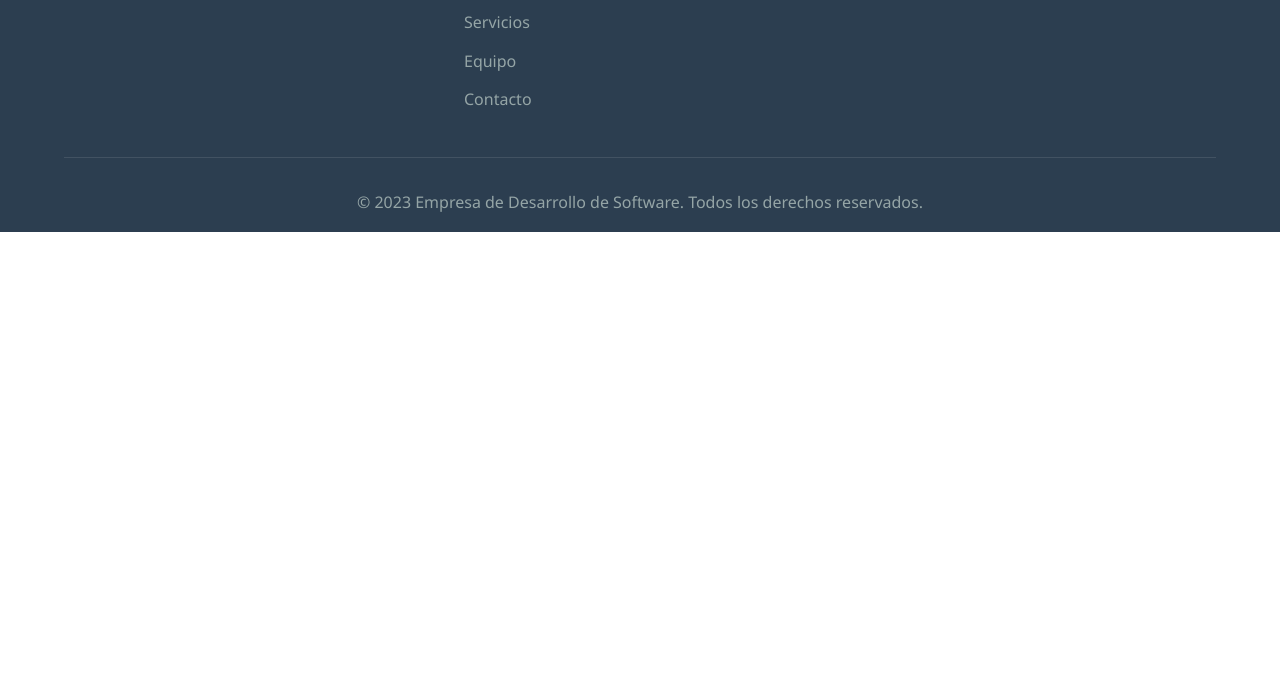
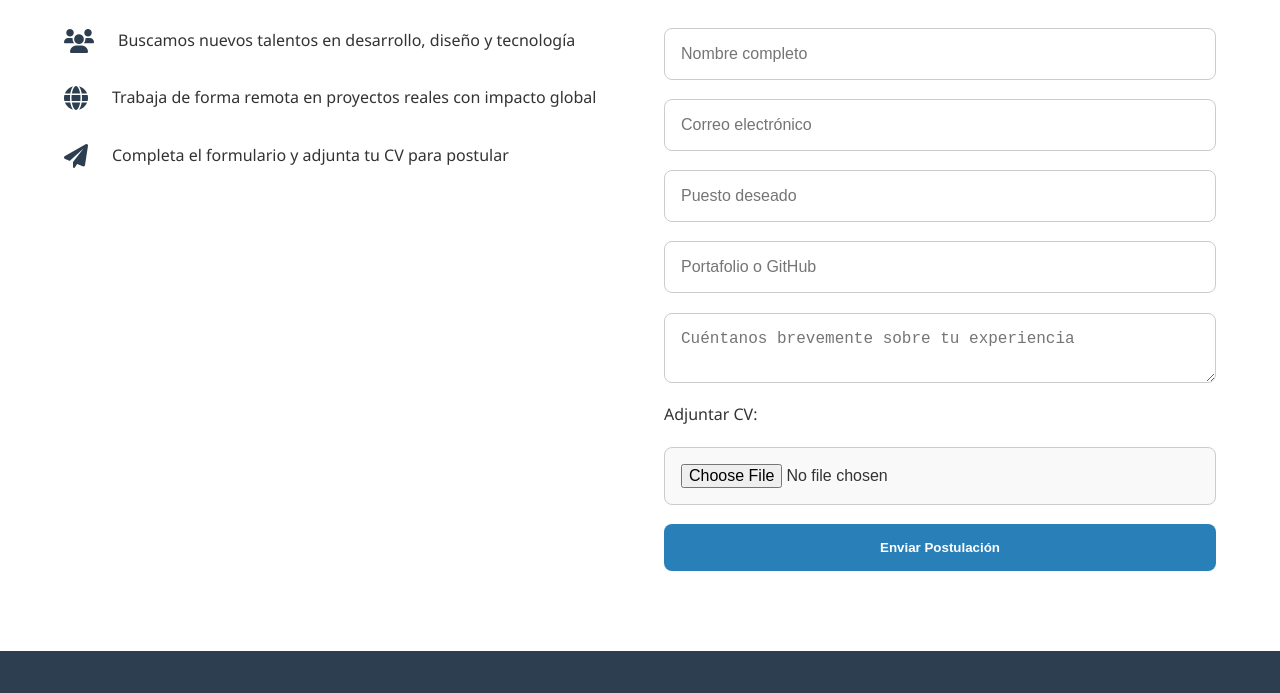
Before and after one commit to raquelalfarom/PageProject, a plain HTML site: page index.html in a window 1280 px wide. Shown: the part 5396-6089 px from the top of the page. Before the commit the page ends 5628 px from the top, so only its background shows below. Drawn offline with Linux system fonts and the light colour scheme.

Commit message:
section de empleo

```diff
--- a/index.html
+++ b/index.html
@@ -217,6 +217,52 @@
           </form>
         </div>
       </section>
+
+      <!--contrato-->
+      <section id="empleos" class="empleo">
+        <h2>Estamos Contratando</h2>
+        <p class="section-subtitle">
+          ¿Eres desarrollador? Únete a nuestro equipo creativo y apasionado por
+          la tecnología
+        </p>
+        <div class="empleo-container">
+          <div class="empleo-info">
+            <div class="info-item">
+              <i class="fas fa-users"></i>
+              <p>Buscamos nuevos talentos en desarrollo, diseño y tecnología</p>
+            </div>
+            <div class="info-item">
+              <i class="fas fa-globe"></i>
+              <p>
+                Trabaja de forma remota en proyectos reales con impacto global
+              </p>
+            </div>
+            <div class="info-item">
+              <i class="fas fa-paper-plane"></i>
+              <p>Completa el formulario y adjunta tu CV para postular</p>
+            </div>
+          </div>
+          <form class="empleo-form" enctype="multipart/form-data">
+            <input type="text" placeholder="Nombre completo" required />
+            <input type="email" placeholder="Correo electrónico" required />
+            <input type="text" placeholder="Puesto deseado" required />
+            <input type="url" placeholder="Portafolio o GitHub" />
+            <textarea
+              placeholder="Cuéntanos brevemente sobre tu experiencia"
+              required
+            ></textarea>
+            <label for="cv">Adjuntar CV:</label>
+            <input
+              type="file"
+              id="cv"
+              name="cv"
+              accept=".pdf,.doc,.docx"
+              required
+            />
+            <button type="submit" class="submit-btn">Enviar Postulación</button>
+          </form>
+        </div>
+      </section>
     </main>
     <!--agregue el pie de pagina-->
     <footer>
--- a/styles.css
+++ b/styles.css
@@ -365,6 +365,81 @@ body {
   background-color: #2980b9;
 }
 
+/*------------------- Empleo -------------*/
+.empleo {
+  padding: 5rem 5%;
+  background-color: var(--white);
+  text-align: center;
+}
+
+.empleo-container {
+  display: flex;
+  gap: 3rem;
+  max-width: 1200px;
+  margin: 3rem auto 0;
+  text-align: left;
+}
+
+.empleo-info {
+  flex: 1;
+}
+
+.empleo-info .info-item {
+  margin-bottom: 2rem;
+}
+
+.empleo-info .info-item i {
+  margin-right: 0.5rem;
+  color: var(--primary-color); /* Usa tu color principal */
+}
+
+.empleo-form {
+  flex: 1;
+  display: flex;
+  flex-direction: column;
+  gap: 1.2rem;
+}
+
+.empleo-form input[type="file"] {
+  padding: 1rem;
+  border: 1px solid #ccc;
+  border-radius: 8px;
+  font-size: 1rem;
+  background-color: #f9f9f9;
+}
+
+.empleo-form input,
+.empleo-form textarea {
+  width: 100%;
+  padding: 1rem;
+  border: 1px solid #ccc;
+  border-radius: 8px;
+  font-size: 1rem;
+}
+
+.empleo-form button.submit-btn {
+  background-color: #2980b9;
+  color: #fff;
+  padding: 1rem 2rem;
+  border: none;
+  border-radius: 8px;
+  cursor: pointer;
+  transition: background-color 0.3s;
+}
+
+.empleo-form button.submit-btn:hover {
+  background-color: #2980b9;
+}
+
+.empleo-info ul {
+  padding-left: 1.5rem;
+  list-style-type: disc;
+}
+
+.empleo-info ul li {
+  margin-bottom: 0.5rem;
+}
+
 /*------------------- Footer -------------*/
 footer {
   background-color: var(--dark-color);
```
